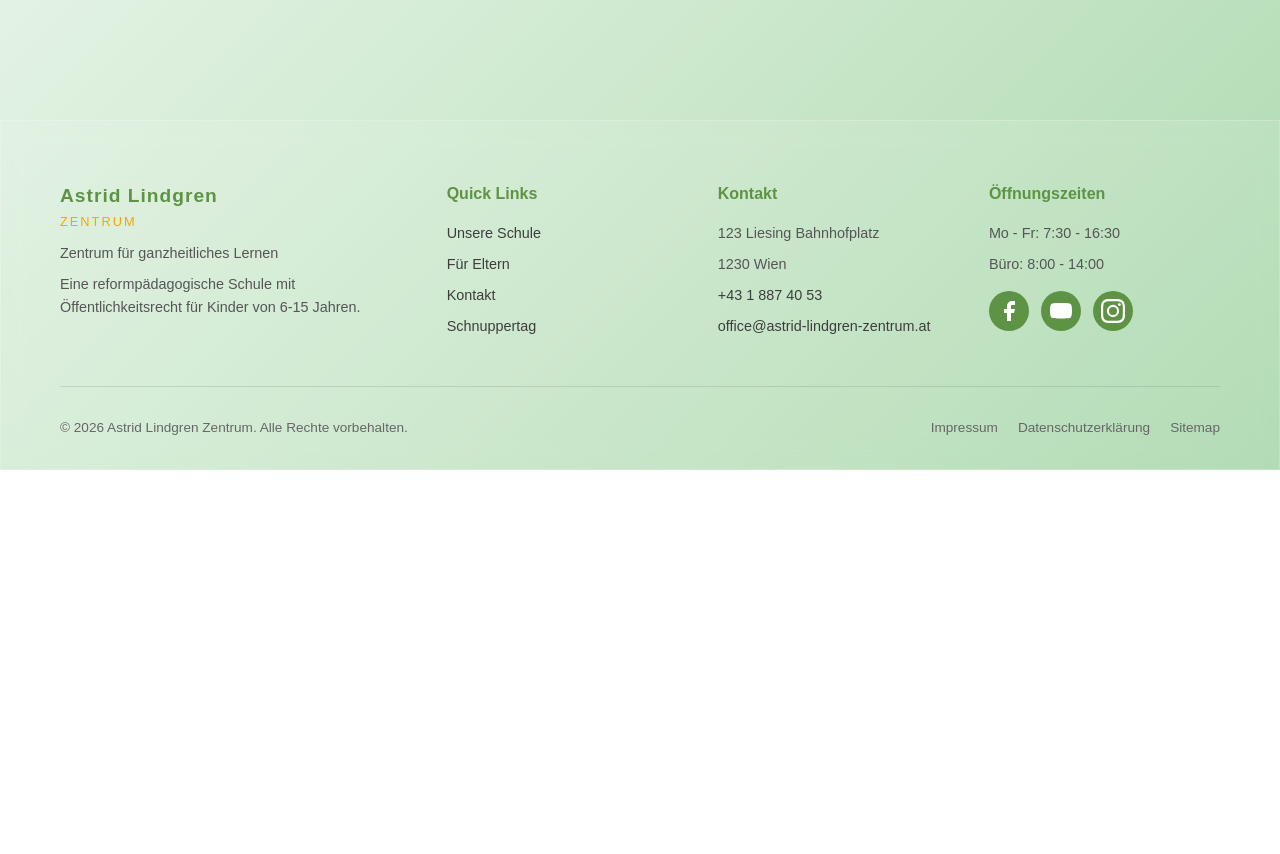
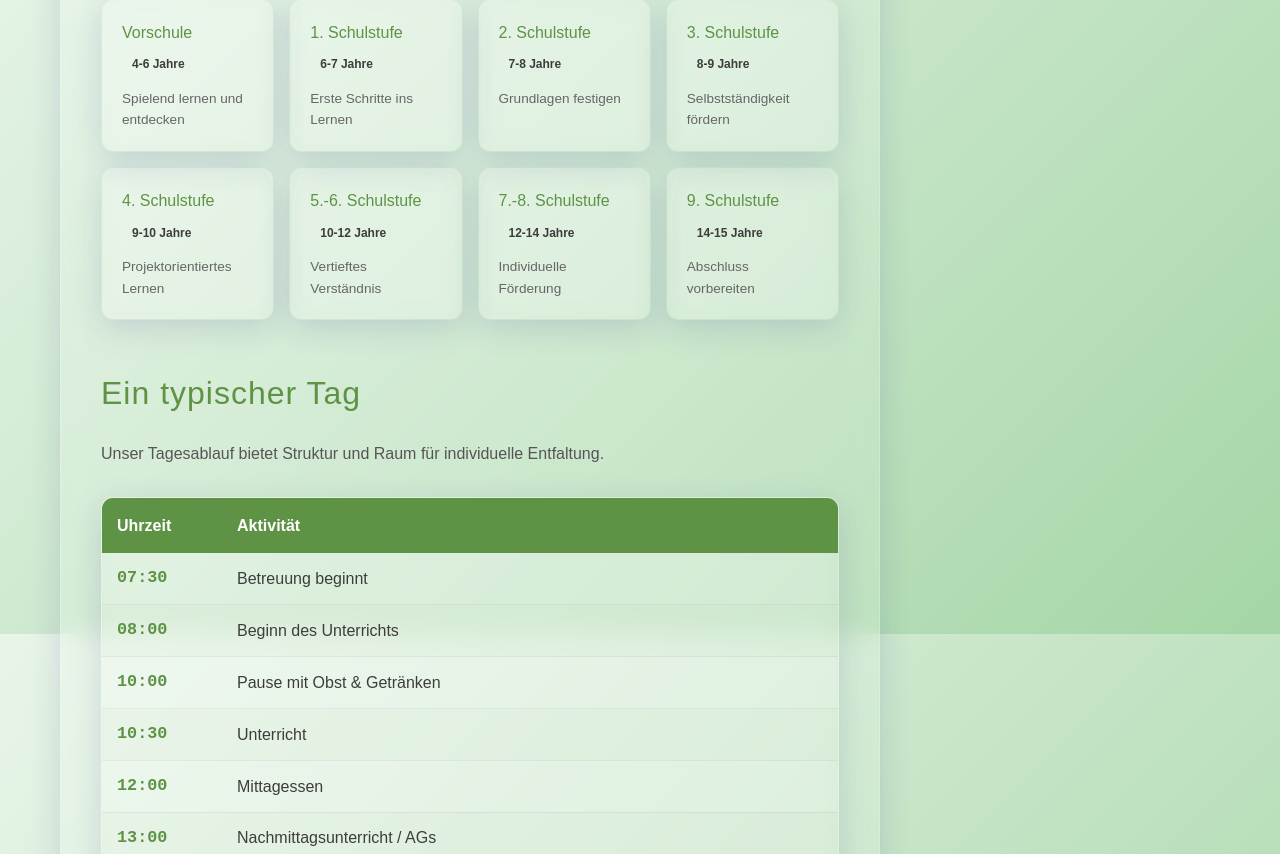
Before and after one commit to jmueller-bit/homepage-v4, a React (Vite) app: page /schule in a window 1280 px wide. Shown: the part 966-1820 px from the top of the page. Before the commit the page ends 1436 px from the top, so only its background shows below. Built offline with nearby package versions, Linux system fonts and the light colour scheme; no server answers.

Commit message:
Add Schulstufen and Tagesablauf sections to Schule page

```diff
--- a/src/pages/PageTemplate.css
+++ b/src/pages/PageTemplate.css
@@ -159,6 +159,97 @@
   min-height: 120px;
 }
 
+/* Schulstufen Grid */
+.schulstufen-grid {
+  display: grid;
+  grid-template-columns: repeat(4, 1fr);
+  gap: 15px;
+  margin-top: 25px;
+}
+
+.schulstufe-card {
+  display: block;
+  padding: 20px;
+  text-decoration: none;
+  color: inherit;
+  border-radius: 12px;
+  transition: all 0.3s ease;
+  border: 1px solid rgba(94, 147, 69, 0.1);
+}
+
+.schulstufe-card:hover {
+  transform: translateY(-3px);
+  box-shadow: 0 8px 25px rgba(94, 147, 69, 0.15);
+  border-color: var(--primary-green);
+}
+
+.schulstufe-card h4 {
+  color: var(--primary-green);
+  margin-bottom: 5px;
+  font-size: 1rem;
+}
+
+.schulstufe-card .age {
+  display: inline-block;
+  background: var(--primary-yellow);
+  color: var(--dark-gray);
+  padding: 3px 10px;
+  border-radius: 20px;
+  font-size: 0.75rem;
+  font-weight: 600;
+  margin-bottom: 10px;
+}
+
+.schulstufe-card p {
+  font-size: 0.85rem;
+  color: #666;
+  margin: 0;
+}
+
+/* Tagesablauf Tabelle */
+.tagesablauf-table {
+  margin-top: 25px;
+  overflow: hidden;
+  border-radius: 12px;
+}
+
+.tagesablauf-table table {
+  width: 100%;
+  border-collapse: collapse;
+}
+
+.tagesablauf-table th {
+  background: var(--primary-green);
+  color: white;
+  padding: 15px;
+  text-align: left;
+  font-weight: 600;
+}
+
+.tagesablauf-table th:first-child {
+  width: 120px;
+}
+
+.tagesablauf-table td {
+  padding: 12px 15px;
+  border-bottom: 1px solid rgba(0, 0, 0, 0.05);
+}
+
+.tagesablauf-table tr:nth-child(even) {
+  background: rgba(94, 147, 69, 0.03);
+}
+
+.tagesablauf-table tr:hover {
+  background: rgba(94, 147, 69, 0.08);
+}
+
+.tagesablauf-table .time {
+  font-weight: 600;
+  color: var(--primary-green);
+  font-family: monospace;
+  font-size: 1.05rem;
+}
+
 @media (max-width: 992px) {
   .content-grid {
     grid-template-columns: 1fr;
@@ -178,6 +269,10 @@
   .feature-cards {
     grid-template-columns: 1fr;
   }
+
+  .schulstufen-grid {
+    grid-template-columns: repeat(2, 1fr);
+  }
 }
 
 @media (max-width: 576px) {
@@ -189,4 +284,8 @@
   .sidebar-cta {
     min-width: 100%;
   }
+
+  .schulstufen-grid {
+    grid-template-columns: 1fr;
+  }
 }
--- a/src/pages/Schule.jsx
+++ b/src/pages/Schule.jsx
@@ -14,6 +14,28 @@ const pädagogikItems = [
   { title: 'Reformpädagogischer Ansatz', desc: 'Tradition und Innovation' },
   { title: 'Individuelles Lernen', desc: 'Jedes Kind lernt in seinem Tempo' },
   { title: 'Projektarbeit & Praxisbezug', desc: 'Lernen durch praktische Projekte' },
+];
+
+const schulstufen = [
+  { id: 'vorschule', title: 'Vorschule', age: '4-6 Jahre', desc: 'Spielend lernen und entdecken' },
+  { id: 'stufe1', title: '1. Schulstufe', age: '6-7 Jahre', desc: 'Erste Schritte ins Lernen' },
+  { id: 'stufe2', title: '2. Schulstufe', age: '7-8 Jahre', desc: 'Grundlagen festigen' },
+  { id: 'stufe3', title: '3. Schulstufe', age: '8-9 Jahre', desc: 'Selbstständigkeit fördern' },
+  { id: 'stufe4', title: '4. Schulstufe', age: '9-10 Jahre', desc: 'Projektorientiertes Lernen' },
+  { id: 'stufe5-6', title: '5.-6. Schulstufe', age: '10-12 Jahre', desc: 'Vertieftes Verständnis' },
+  { id: 'stufe7-8', title: '7.-8. Schulstufe', age: '12-14 Jahre', desc: 'Individuelle Förderung' },
+  { id: 'stufe9', title: '9. Schulstufe', age: '14-15 Jahre', desc: 'Abschluss vorbereiten' },
+];
+
+const tagesablauf = [
+  { time: '07:30', activity: 'Betreuung beginnt' },
+  { time: '08:00', activity: 'Beginn des Unterrichts' },
+  { time: '10:00', activity: 'Pause mit Obst & Getränken' },
+  { time: '10:30', activity: 'Unterricht' },
+  { time: '12:00', activity: 'Mittagessen' },
+  { time: '13:00', activity: 'Nachmittagsunterricht / AGs' },
+  { time: '15:30', activity: 'Ende der Regularstunden' },
+  { time: '17:00', activity: 'Späte Betreuung (optional)' },
 ];
 
 function Schule() {
@@ -43,6 +65,39 @@ function Schule() {
                   </div>
                 ))}
               </div>
+
+              <h2 style={{ marginTop: '3rem' }}>Schulstufen im Überblick</h2>
+              <p>Klicken Sie auf eine Schulstufe, um mehr zu erfahren.</p>
+              <div className="schulstufen-grid">
+                {schulstufen.map((stufe) => (
+                  <Link key={stufe.id} to={`/schule/schulstufen#${stufe.id}`} className="schulstufe-card glass">
+                    <h4>{stufe.title}</h4>
+                    <span className="age">{stufe.age}</span>
+                    <p>{stufe.desc}</p>
+                  </Link>
+                ))}
+              </div>
+
+              <h2 style={{ marginTop: '3rem' }}>Ein typischer Tag</h2>
+              <p>Unser Tagesablauf bietet Struktur und Raum für individuelle Entfaltung.</p>
+              <div className="tagesablauf-table glass">
+                <table>
+                  <thead>
+                    <tr>
+                      <th>Uhrzeit</th>
+                      <th>Aktivität</th>
+                    </tr>
+                  </thead>
+                  <tbody>
+                    {tagesablauf.map((item, index) => (
+                      <tr key={index}>
+                        <td className="time">{item.time}</td>
+                        <td>{item.activity}</td>
+                      </tr>
+                    ))}
+                  </tbody>
+                </table>
+              </div>
             </div>
 
             <div className="sidebar">
```
